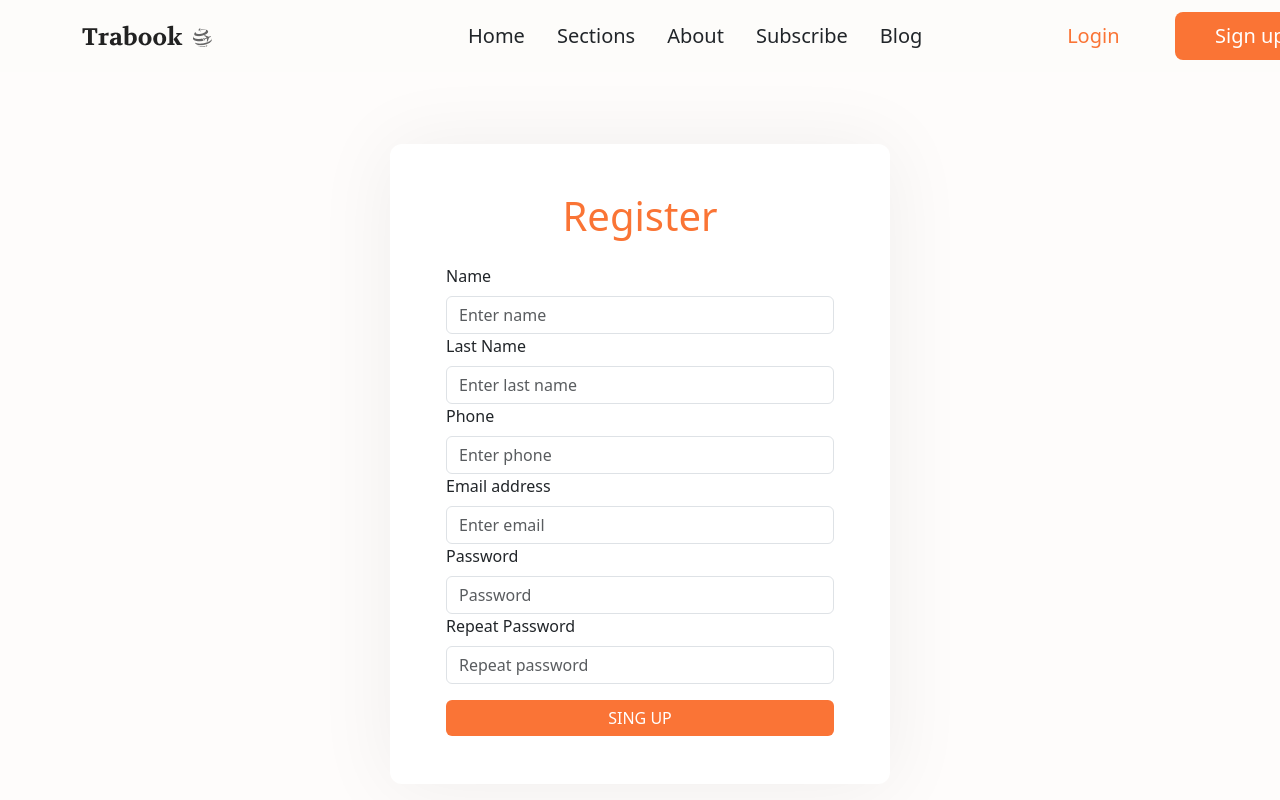
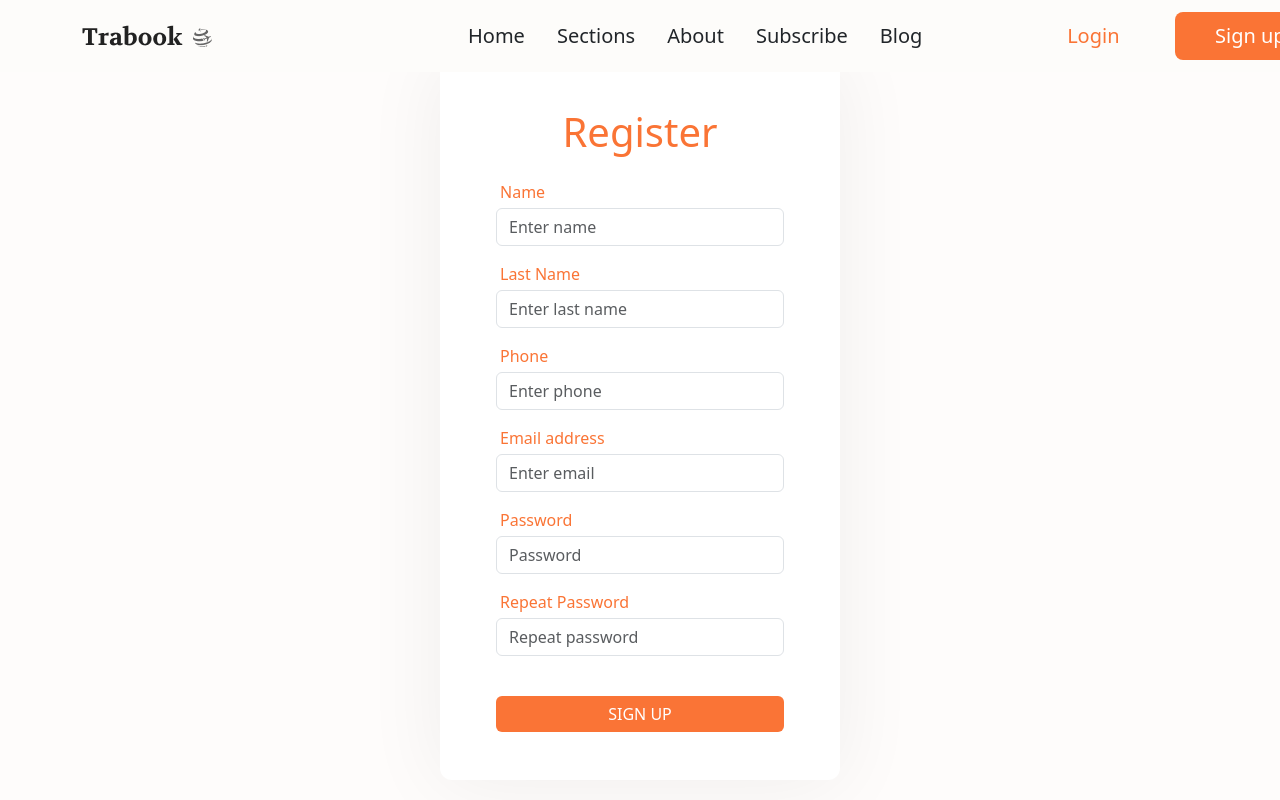
Before and after one commit to Juanflpz/Trabook-Responsive-Project, a React (Create React App) app: page /register in a window 1280 px wide. Shown: the top 800 px of the page. Built offline with nearby package versions, Linux system fonts and the light colour scheme.

Commit message:
feat: :sparkles: Improved register appearance

```diff
--- a/src/pages/Register.jsx
+++ b/src/pages/Register.jsx
@@ -26,10 +26,6 @@ export default function Register() {
     console.log(formData);
   };
 
-
-
-
-
   return (
     <div id="register">
       <section id='register-section' className='container-fluid'>
@@ -37,50 +33,50 @@ export default function Register() {
           <div className="align-items-center px-2 register-contain-form" id="floating-card">
             <Form className='my-5 mx-5'>
               <h1 className='d-flex justify-content-center mb-4'>Register</h1>
-                   <Form.Group controlId="formName">
-                        <Form.Label>Name</Form.Label>
+              <Form.Group className='mb-3' controlId="formName">
+                <Form.Label className='mb-1 ms-1 input-label'>Name</Form.Label>
                 <Form.Control type="text" placeholder="Enter name" name="name" value={formData.name} onChange={handleChange} />
                 <Form.Text className="text-muted">
 
                 </Form.Text>
               </Form.Group>
-                    <Form.Group controlId="formLastName">
-                        <Form.Label>Last Name</Form.Label>
+              <Form.Group className='mb-3' controlId="formLastName">
+                <Form.Label className='mb-1 ms-1 input-label'>Last Name</Form.Label>
                 <Form.Control type="text" placeholder="Enter last name" name="lastName" value={formData.lastName} onChange={handleChange} />
                 <Form.Text className="text-muted">
 
                 </Form.Text>
               </Form.Group>
-                    <Form.Group controlId="formPhone">
-                        <Form.Label>Phone</Form.Label>
+              <Form.Group className='mb-3' controlId="formPhone">
+                <Form.Label className='mb-1 ms-1 input-label'>Phone</Form.Label>
                 <Form.Control type="text" placeholder="Enter phone" name="phone" value={formData.phone} onChange={handleChange} />
                 <Form.Text className="text-muted">
 
                 </Form.Text>
               </Form.Group>
-                    <Form.Group controlId="formEmail">
-                        <Form.Label>Email address</Form.Label>
+              <Form.Group className='mb-3' controlId="formEmail">
+                <Form.Label className='mb-1 ms-1 input-label'>Email address</Form.Label>
                 <Form.Control type="email" placeholder="Enter email" name="email" value={formData.email} onChange={handleChange} />
                 <Form.Text className="text-muted">
 
                 </Form.Text>
               </Form.Group>
-                    <Form.Group controlId="formPassword">
-                        <Form.Label>Password</Form.Label>
+              <Form.Group className='mb-3' controlId="formPassword">
+                <Form.Label className='mb-1 ms-1 input-label'>Password</Form.Label>
                 <Form.Control type="password" placeholder="Password" name="password" value={formData.password} onChange={handleChange} />
                 <Form.Text className="text-muted">
 
                 </Form.Text>
               </Form.Group>
-                    <Form.Group controlId="formRepeatPassword">
-                        <Form.Label>Repeat Password</Form.Label>
+              <Form.Group className='mb-3' controlId="formRepeatPassword">
+                <Form.Label className='mb-1 ms-1 input-label'>Repeat Password</Form.Label>
                 <Form.Control type="password" placeholder="Repeat password" name="repeatPassword" value={formData.repeatPassword} onChange={handleChange} />
                 <Form.Text className="text-muted">
 
                 </Form.Text>
               </Form.Group>
-                    <Button onClick={handleSubmit} className='container-fluid button-register-u mt-3'>
-                        SING UP
+              <Button onClick={handleSubmit} className='container-fluid button-register-u mt-4'>
+                SIGN UP
               </Button>
             </Form>
           </div>
--- a/src/styles/Register.css
+++ b/src/styles/Register.css
@@ -1,11 +1,10 @@
 #register{
-    padding-top: 4rem;
-    padding-bottom: 4rem;
     height: 100%;
+    padding-top: 5vh;
 }
 
 #register-section{
-    height: 100vh;
+    height: 95vh;
 }
 
 #register-section h1{
@@ -15,7 +14,6 @@
 .register-contain{
     height: 100%;
 }
-
 
 .button-register-u {
     background-color: #fa7436;
@@ -30,5 +28,9 @@
 }
 
 .register-contain-form{
-    width: 500px;
+    width: 50vh;
 }
+
+.input-label{
+    color: #FA7435;
+}
```
Lines whose indentation alone changed are shown as unchanged.
